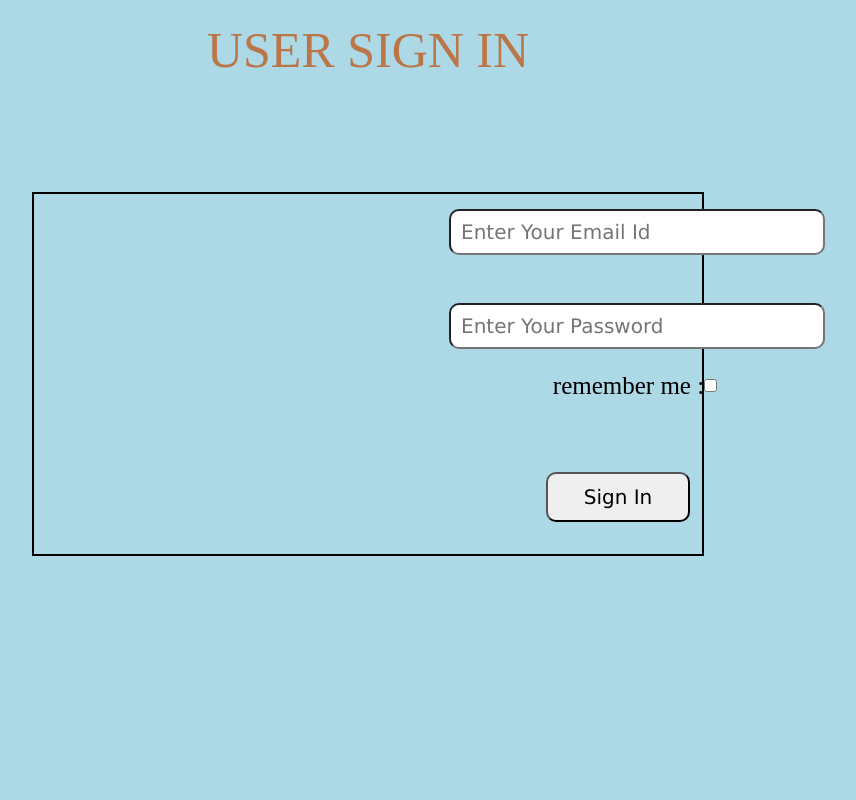
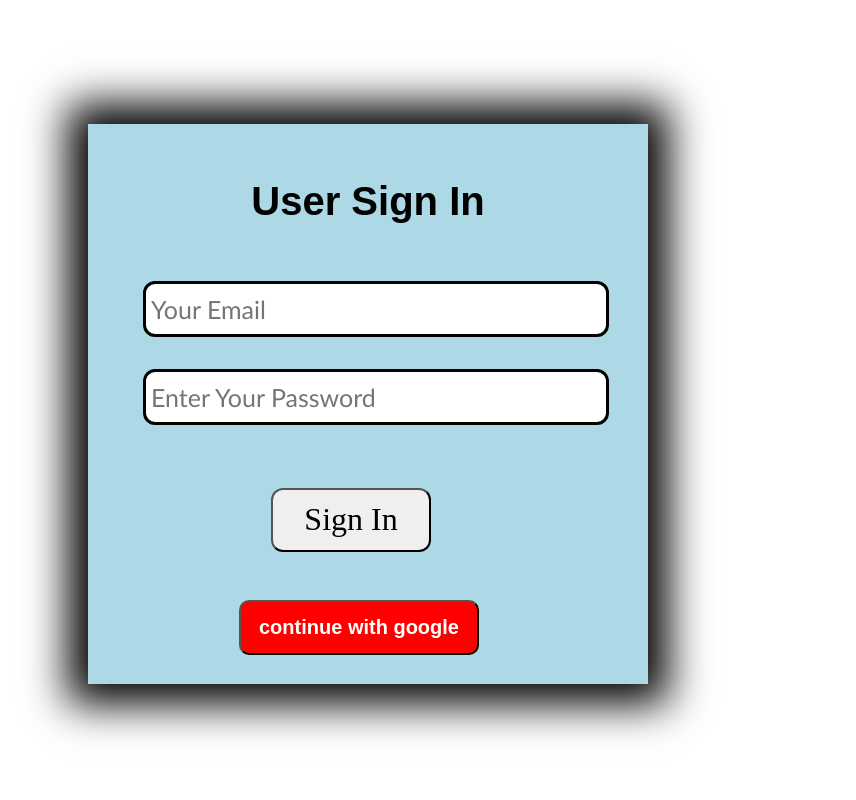
Before and after one commit to AbdulnabiShaikh/Article-Management-System, a PHP site: page /sign_in.html in a window 1280 px wide. Shown: the whole page, without its empty margins (272-1128 px from the left). Run offline with PHP 8.4, Linux system fonts and the light colour scheme.

Commit message:
Did necessary changes with sign in page, sign up page and categories pages accrodingly

```diff
--- a/SocialMedia.html
+++ b/SocialMedia.html
@@ -23,7 +23,7 @@
                   <i class="fa fa-caret-down"></i>
                 </button>
                 <div class="dropdown-content">
-                  <a href="SocialMedia.html" target="_blank">Social Media </a>
+                  <a href="/SocialMedia.html">Socail Networking</a>
                   <a href="/Politics.html" target="_blank">Politics</a>
                   <a href="/education.html" target="_blank">Education</a>
                   <a href="/entertainment.html" target="_blank">Entertainment</a>
--- a/css/style.css
+++ b/css/style.css
@@ -75,6 +75,8 @@ body{
     display: flex;
     justify-content: left;
     align-items: left;
+    margin-left: 18px;
+    margin-right: -80px;
 }
 .logo png{
     height: 0%;
@@ -214,54 +216,103 @@ body{
 }
 
 
-.header{
+.container{
+    width: 100%;
+    height: 50pc;
+    font-family: sans-serif;
+    background-color: white;
+    color: white;
+    display: flex;
+    align-items: center;
+    justify-content: center;
+}
+
+.card{
+    width: 35pc;
+    height: 35pc;
+    box-shadow: 0 0 40px 20px rgba(0, 0, 0, 26);
+    font-size: 20px;
+    background-color: lightblue;
+    margin-top: 7px;
+}
+
+.inner-box{
     display: flex;
     justify-content: center;
     align-items: center;
-    height: 70px;
-    font-size: 50px;
-    color: rgb(187, 118, 71);
-    height: 60px;;
-    margin: 20px 20px;
-    font-family: fangsong;
+    color:black;
+    position: relative;
+    width: 100%;
+    height: 100%;
 }
 
-.container{
-    display: block;
-    justify-content: center;
-    align-items: center;
-    margin: 7pc 19pc;
-    border: 2px solid black;
-
+.card-front, .card-back{
+    position: absolute;
+    width: 100%;
+    height: 100%;
+    background-position: center;
+    background-size: cover;
+    padding: 55px;
+    box-sizing: border-box;
+    backface-visibility: hidden;
 }
 
-.edit{
-    color: black;
-    width: 22pc;
-    height: 22px;
-    display: block;
-    justify-content: center;
-    align-items: center;
-    border-radius: 10px;
-    font-family: 'Lucida Sans', 'Lucida Sans Regular', 'Lucida Grande', 'Lucida Sans Unicode', Geneva, Verdana, sans-serif;
-    padding: 10px;
-    margin: 15px 415px;
-    font-size: 20px;
-}
-
-.remember{
-    height: 23px;
+.input-box{
     display: flex;
     justify-content: center;
     align-items: center;
     font-size: 25px;
-    font-family: fangsong;
+    padding: 5px;
+    margin: 15px 0px;
+    border: 3px solid black;
+    border-radius: 12px;
+    width: 100%;
+    font-family:'Trebuchet MS', 'Lucida Sans Unicode', 'Lucida Grande', 'Lucida Sans', Arial, sans-serif;
+    height: 40px;
+    margin-top: 2pc;
 }
 
-.signin{
-    height: 50px;
-    width: 9pc;
-    margin: 2pc 32pc
+.btn_go{
+    margin-left: 8pc;
+    margin-top: 3pc;
+    height: 4pc;
+    width: 10pc;
+    border-radius: 12px;
+    font-size: 2pc;
+    font-family: ui-rounded;
+}
+
+.btn_go:hover{
+    background-color: green;
+    color: white;
+}
+
+.btn_google{
+    display: flex;
+    justify-content: center;
+    align-items: center;
+    margin-top: 4pc;
+    height: 55px;
+    width: 15pc;
+    font-size: 15px;
+    font-weight: bold;
+    margin-left: 6pc;
+    margin-top: 3pc;
+    border-radius: 10px;
+    font-weight: bold;
+    font-size: 20px;
+    background-color: red;
+    color: white;
+}
+
+.header{
+    display: flex;
+    justify-content: center;height: 70px;
+}
+
+.btn_google:hover{
+    background-color: green;
+    color: red;
 }
 
 .line{
--- a/education.html
+++ b/education.html
@@ -23,7 +23,7 @@
                   <i class="fa fa-caret-down"></i>
                 </button>
                 <div class="dropdown-content">
-                  <a href="#">Socail Networking</a>
+                  <a href="/SocialMedia.html">Socail Networking</a>
                   <a href="/Politics.html" target="_blank">Politics</a>
                   <a href="/education.html" target="_blank">Education</a>
                   <a href="/entertainment.html" target="_blank">Entertainment</a>
--- a/entertainment.html
+++ b/entertainment.html
@@ -26,7 +26,7 @@
                   <i class="fa fa-caret-down"></i>
                 </button>
                 <div class="dropdown-content">
-                    <a href="#">Social Media</a>
+                    <a href="/SocialMedia.html">Social Media</a>
                     <a href="/Politics.html" target="_blank">Politics</a>
                     <a href="/education.html" target="_blank">Education</a>
                     <a href="/entertainment.html" target="_blank">Entertainment</a>
--- a/sign_in.html
+++ b/sign_in.html
@@ -6,33 +6,27 @@
     <meta name="viewport" content="width=device-width, initial-scale=1.0">
     <link rel="stylesheet" href="css/style.css">
     <title>Sign In</title>
+    <style>
+        body{
+            background-color: white;
+        }
+    </style>
 </head>
 <body>
-    <div class="header" id="head">
-        USER SIGN IN
+    <form action="backden.php">
+    <div class="container">
+        <div class="card">
+            <div class="inner-box">
+                <div class="card-front">
+                    <h1 class="header">User Sign In</h1>
+                        <input type="email" class="input-box" placeholder="Your Email" id="myEmail" required>
+                        <input type="password" class="input-box" placeholder="Enter Your Password" name="Passowrd" id="myPassword">
+                        <button class="btn_go">Sign In</button>
+                        <button class="btn_google">continue with google</button>
+                    </form>
+                </div>
+            </div>
+        </div>
     </div>
-
-    <section>
-        <form action="bankend.php">
-    <div class="container" id="input">
-        <div>
-            <input type="text" class="edit" placeholder="Enter Your Email Id" id="myEmail">
-        </div>
-        <br>
-        <div>
-            <input type="password" class="edit" placeholder="Enter Your Password">
-        </div>
-        <div class="edit remember">
-            remember me : <input type="checkbox">
-        </div>
-        <br>
-        <div>
-            <button class="edit signin"onclick="window.location.href='/MCQ.html'">Sign In</button>
-        </div>
-    </form>
-    </section>
-
-    </div>
-
 </body>
 </html>
```
Also changed, not shown: Politics.html (+4 -4 lines), signup.html (+34 -19 lines).
